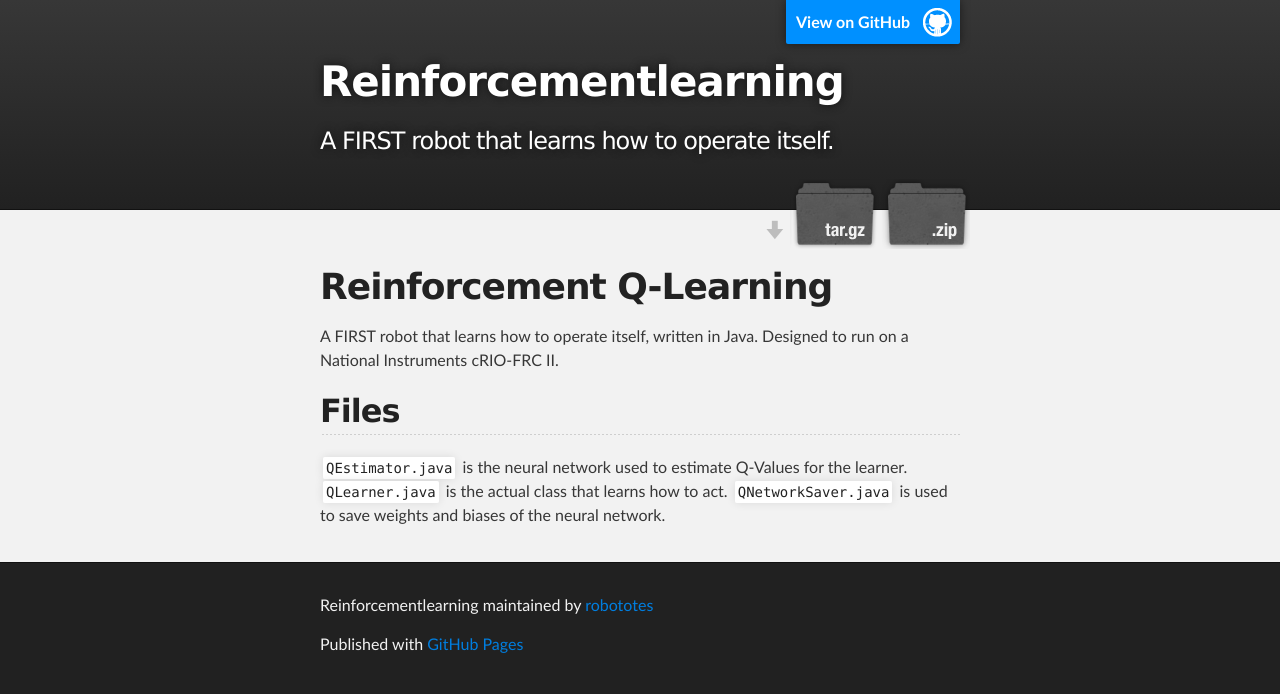
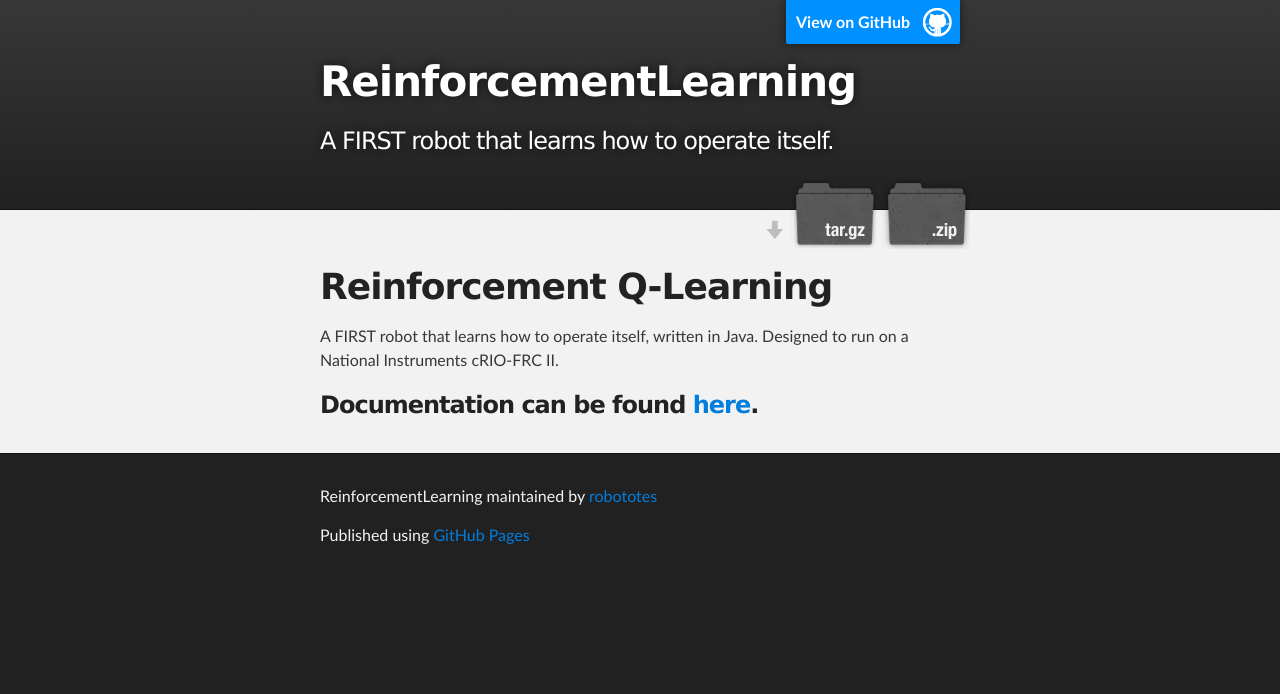
Before and after one commit to robototes/ReinforcementLearning, a plain HTML site: page index.html in a window 1280 px wide. Drawn offline with Linux system fonts and the light colour scheme.

Commit message:
added link to javadoc

```diff
--- a/index.html
+++ b/index.html
@@ -18,7 +18,7 @@
         <header class="inner">
           <a id="forkme_banner" href="https://github.com/robototes/ReinforcementLearning">View on GitHub</a>
 
-          <h1 id="project_title">Reinforcementlearning</h1>
+          <h1 id="project_title">ReinforcementLearning</h1>
           <h2 id="project_tagline">A FIRST robot that learns how to operate itself.</h2>
 
             <section id="downloads">
@@ -35,19 +35,15 @@
 
 <p>A FIRST robot that learns how to operate itself, written in Java.  Designed to run on a National Instruments cRIO-FRC II.</p>
 
-<h2>Files</h2>
-
-<p><code>QEstimator.java</code> is the neural network used to estimate Q-Values for the learner.
-<code>QLearner.java</code> is the actual class that learns how to act.
-<code>QNetworkSaver.java</code> is used to save weights and biases of the neural network.</p>
+<h3>Documentation can be found <a href='dist/javadoc/index.html'>here</a>.</h3>
       </section>
     </div>
 
     <!-- FOOTER  -->
     <div id="footer_wrap" class="outer">
       <footer class="inner">
-        <p class="copyright">Reinforcementlearning maintained by <a href="https://github.com/robototes">robototes</a></p>
-        <p>Published with <a href="http://pages.github.com">GitHub Pages</a></p>
+        <p class="copyright">ReinforcementLearning maintained by <a href="https://github.com/robototes">robototes</a></p>
+        <p>Published using <a href="http://pages.github.com">GitHub Pages</a></p>
       </footer>
     </div>
 
```
